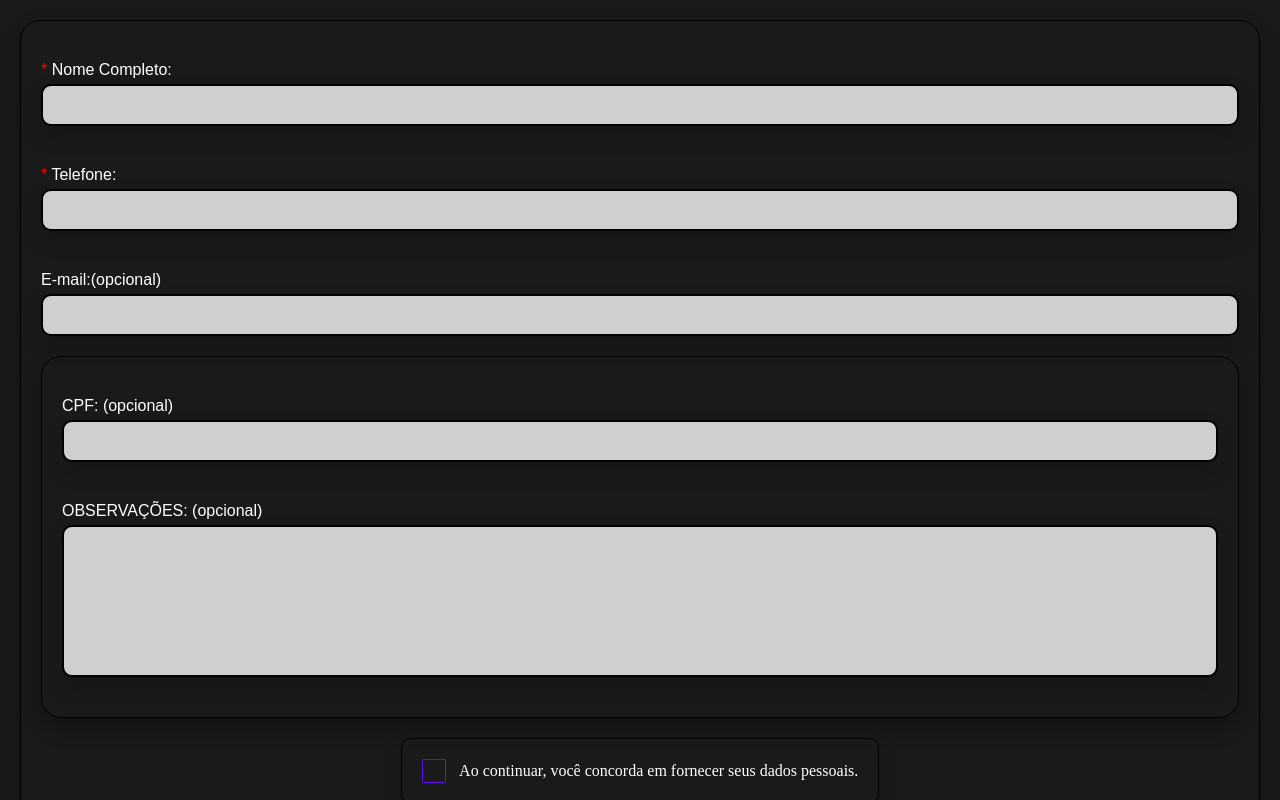
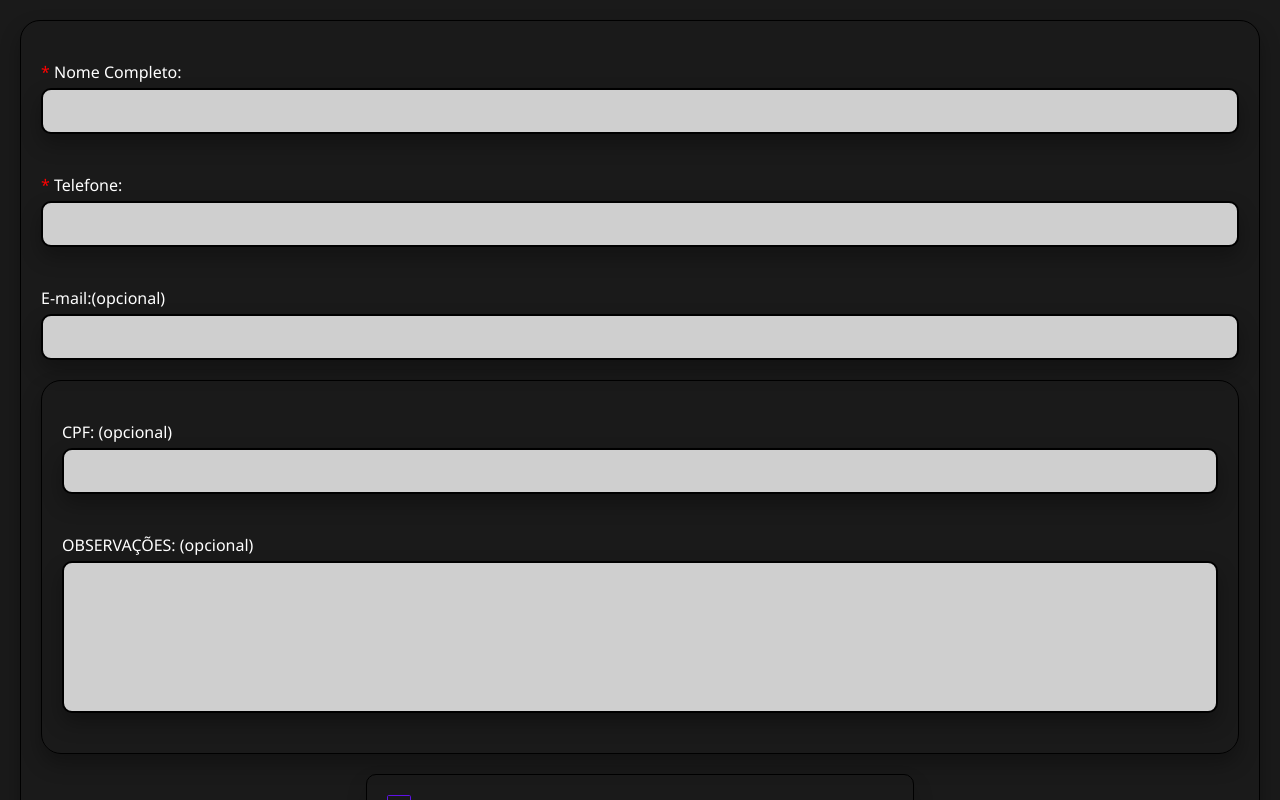
Before and after one commit to hnmcano/unique, a React (Vite) app in the folder frontend/: page /Checkout/Etapa1 in a window 1280 px wide. Shown: the top 800 px of the page. Built offline with nearby package versions, Linux system fonts and the light colour scheme; no server answers.

Commit message:
atualização visual do catalago finalização

```diff
--- a/frontend/src/styles/Checkout.css
+++ b/frontend/src/styles/Checkout.css
@@ -1,8 +1,20 @@
+:root {
+  --bg-padrao-dark: #1a1a1a;
+  --status-bg-aberto: #2ecc71;
+  --status-bg-fechado: #d62e2e;
+  --txt-padrao: #f3f3f3;
+  --bg-filter-padrao: #222;
+  --box-filter-padrao: #0000004d;
+  --bg-liqui-fill: linear-gradient(90deg, #4f46e5, #7c3aed, #ec4899, #f59e0b);
+  --focus-filters: #6e00a1bb;
+}
+
 
 * {
     caret-color: black;
     margin: 0;
     padding: 0;
+    font-family: 'Segoe UI', Roboto, sans-serif;
 }
 
 .Formulario-Cliente {
@@ -17,7 +29,6 @@
 }
 
 .Formulario-Cliente form {
-
   padding: 20px;
   border: 1px solid;
   width: 100%;
@@ -27,7 +38,7 @@
   flex-direction: column;
   align-items: center;
   justify-content: space-between;
-  box-shadow: 0px 10px 20px rgba(0,0,0,0.32);
+  box-shadow: 0px 10px 20px var(--box-filter-padrao);
 }
 
 .Formulario-Entrega {
@@ -51,7 +62,7 @@
     flex-direction: column;
     align-items: center;
     justify-content: space-between;
-    box-shadow: 0px 10px 20px rgba(0,0,0,0.32);
+    box-shadow: 0px 10px 20px var(--box-filter-padrao);
 }
 
 .Grupo-Formulario-2 {
@@ -64,7 +75,7 @@
     flex-direction: column;
     align-items: center;
     justify-content: space-between;
-    box-shadow: 0px 10px 20px rgba(0,0,0,0.32);
+    box-shadow: 0px 10px 20px var(--box-filter-padrao);
 }
 
 .Formulario-Checkout {
@@ -94,9 +105,8 @@
     width: 100%;
     font-size: 16px;
     background-color: rgb(207, 207, 207);
-    box-shadow: 0px 10px 20px rgba(0,0,0,0.17);
+    box-shadow: 0px 10px 20px var(--box-filter-padrao);
     color: rgb(0, 0, 0);
-    font-family: 'montserrat', sans-serif;
 }
 
 .Entrada-Formulario-Observacoes {
@@ -106,9 +116,8 @@
     width: 100%;
     font-size: 16px;
     background-color: rgb(207, 207, 207);
-    box-shadow: 0px 10px 20px rgba(0,0,0,0.17);
+    box-shadow: 0px 10px 20px var(--box-filter-padrao);
     color: rgb(0, 0, 0);
-    font-family: 'montserrat', sans-serif;
     resize: none;
 
     vertical-align: top;
@@ -121,7 +130,6 @@
 .Names-Formulario {
     font-size: 16px;
     color: white;
-    font-family: 'montserrat', sans-serif;
     margin-bottom: 5px;
 }
 
--- a/frontend/src/styles/Inicio.css
+++ b/frontend/src/styles/Inicio.css
@@ -2,21 +2,20 @@
   --bg-padrao-dark: #1a1a1a;
   --status-bg-aberto: #2ecc71;
   --status-bg-fechado: #d62e2e;
-  --txt-padrao: #a0a0a0;
+  --txt-padrao: #f3f3f3;
   --bg-filter-padrao: #222;
   --box-filter-padrao: #0000004d;
   --bg-liqui-fill: linear-gradient(90deg, #4f46e5, #7c3aed, #ec4899, #f59e0b);
   --focus-filters: #6e00a1bb;
 }
 
-
 * {
     caret-color: transparent;
     box-sizing: border-box;
     margin: 0;
     padding: 0;
+    font-family: 'Segoe UI', Roboto, sans-serif;
 }
-
 
 body {
     background-color: var(--bg-padrao-dark);
@@ -64,6 +63,7 @@ body {
   flex-direction: column;
   align-items: center;
   justify-content: center;
+  width: 100vw;
 }
 
 .infos {
@@ -72,6 +72,16 @@ body {
     flex-direction: column;
     align-items: center;
     justify-content: center;
+    color: var(--txt-padrao);
+}
+
+.subtitle {
+  color: var(--status-bg-aberto);
+  margin-top: 0px;
+}
+
+.endereco-definido {
+  color: var(--status-bg-aberto);
 }
 
 .infos-data {
@@ -80,20 +90,11 @@ body {
     align-items: center;
 }
 
-.montserrat-data {
-    font-family: "Montserrat", sans-serif;
-    font-optical-sizing: auto;
-    font-weight: 400;
-    font-style: normal;
-    font-size: 14px;
-}
-
 @media (width: 360px) {
     .montserrat-data {
         font-size: 12px;
     }
 }
-
 
 @media (min-width: 1024px) {
     .montserrat-data {
@@ -125,6 +126,13 @@ body {
     background-color: var(--status-bg-fechado);
     border-radius: 5px;
     padding: 5px 10px;
+}
+
+.contact-link {
+  color: var(--txt-padrao);
+  text-decoration: none;
+  font-size: 0.9rem;
+  transition: 0.3s;
 }
 
 .container {
@@ -337,7 +345,6 @@ button.buttons-filters:focus {
   align-items: center;
   gap: 5px;
   padding: 20px;
-  font-family: system-ui, sans-serif;
   width: 100vw;
   height: 100vh;
 }
@@ -517,7 +524,6 @@ input[type]:checked ~ span.mid {
     align-items: center;
     justify-content: right;
     box-shadow: 0 5px 15px var(--box-filter-padrao);
-    font-family: 'montserrat', sans-serif;
     font-size: clamp(11px, 2.5vw, 18px);
     color: var(--txt-padrao);
 }
```
Also changed, not shown: frontend/src/components/Catalago/DadosLojaCatalago.jsx (+7 -9 lines).
